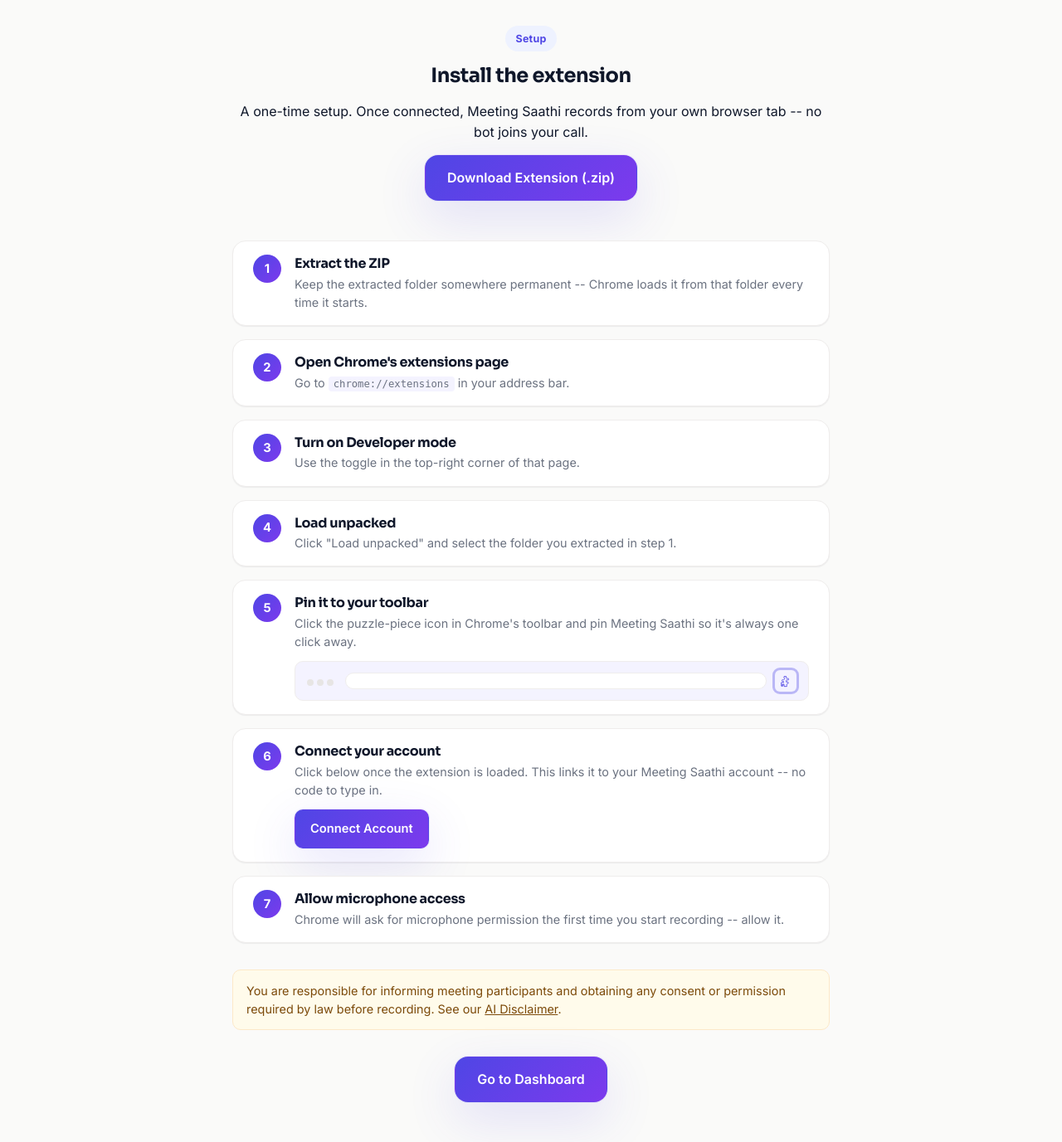
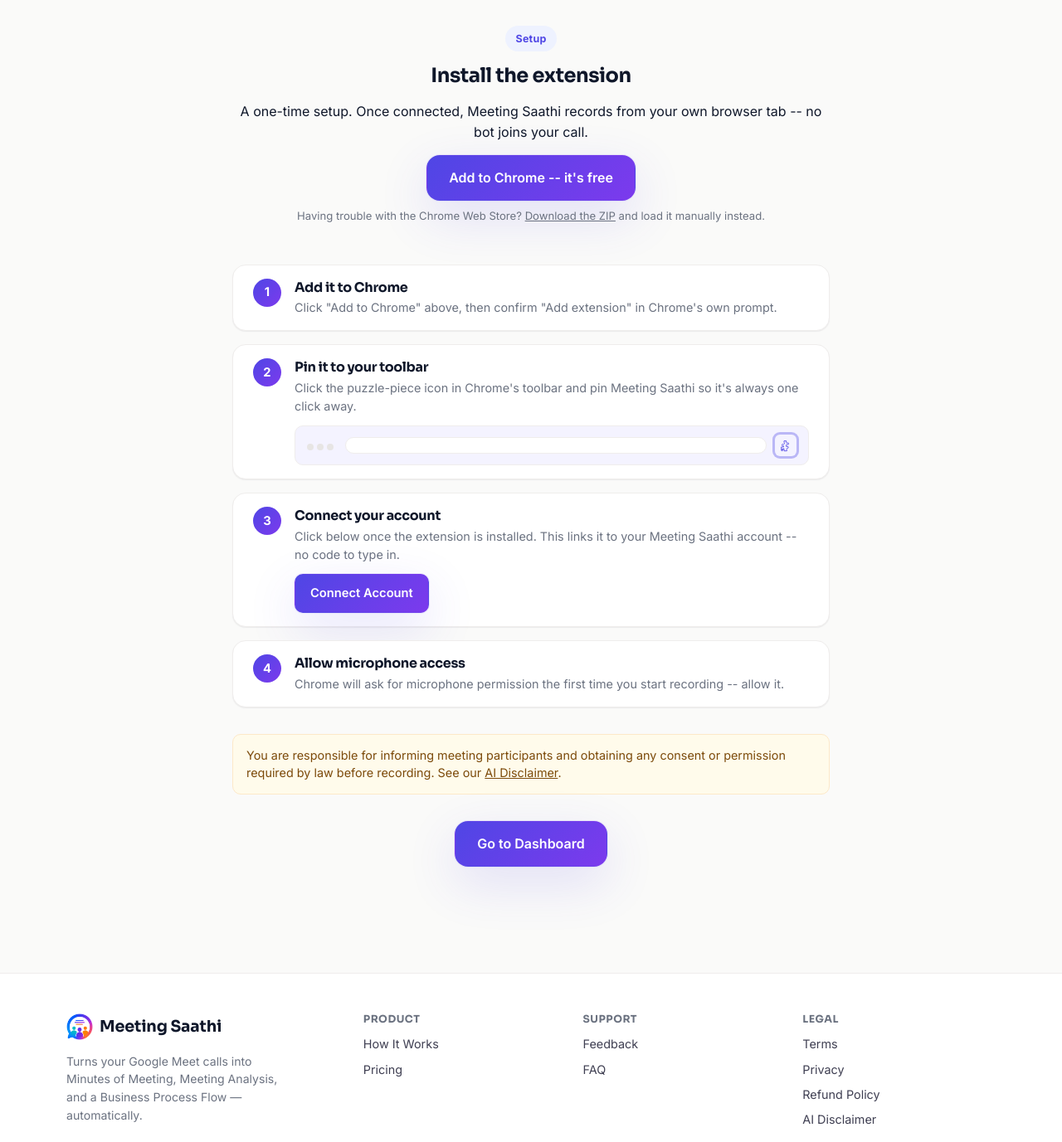
Before and after one commit to aditya2004-source/meeting-saathi, a FastAPI app: page /install in a window 1280 px wide. Shown: the part 187-1564 px from the top of the page at 83% size. Run offline with FastAPI, Linux system fonts and the light colour scheme; parts of the project's set-up code (start-up, migrations or seed data) failed here and were passed over; some libraries are stand-ins or nearby versions.

Commit message:
Chrome Web Store approved: point /install at the real extension
Version 1.0.0 was approved and published on the Chrome Web Store today
(id modfdlphhlcahmfnmbapnedhefmocfej). The install page was still pointing
chrome.runtime.sendMessage() at the dev build's pinned key-derived id, so
every real Store-installed customer's "Connect Account" click would have
targeted the wrong extension.

- EXTENSION_ID updated to the real Store id.
- Primary CTA changed from "Download Extension (.zip)" + 7 manual
  Load-unpacked steps to "Add to Chrome" (the real Store listing) + 4
  simpler steps; the ZIP stays as a secondary manual-install fallback link,
  not deleted.

CORS_ALLOWED_ORIGINS on the server also needs chrome-extension://<this-id>
added -- confirmed via a live preflight probe that requests from the real
Store extension's origin are currently rejected (400, no
Access-Control-Allow-Origin at all). That is a server-config change (VPS
.env), not a code change, and is applied separately as part of this same
deploy.

Tests: full suite run against this exact commit -- 374 passed, 12
pre-existing failures (10 in test_docgen_grounding.py for BRD/FRD functions
removed by an earlier commit and never fixed on this branch; 2 in
test_site_pages.py caused only by this test run's throwaway
ADMIN_URL_SLUG-less .env, not this change -- confirmed by re-running them
with this diff reverted, same 2 failures). None of the 12 touch /install,
EXTENSION_ID, or CORS.

Co-Authored-By: Claude Sonnet 5 <noreply@anthropic.com>

```diff
--- a/app/web/templates/site/install.html
+++ b/app/web/templates/site/install.html
@@ -7,41 +7,23 @@
     <h1>Install the extension</h1>
     <p>A one-time setup. Once connected, Meeting Saathi records from your own browser tab -- no bot joins your call.</p>
     <div class="install-download">
-      <a class="btn primary lg" href="/static/meeting-saathi-extension.zip">Download Extension (.zip)</a>
+      <a class="btn primary lg" href="https://chromewebstore.google.com/detail/modfdlphhlcahmfnmbapnedhefmocfej" target="_blank" rel="noopener">Add to Chrome -- it's free</a>
     </div>
+    <p style="font-size:0.82rem;color:var(--ms-muted);margin-top:var(--ms-space-2);">
+      Having trouble with the Chrome Web Store? <a href="/static/meeting-saathi-extension.zip">Download the ZIP</a> and load it manually instead.
+    </p>
   </div>
 
   <div class="install-steps reveal">
     <div class="install-step">
       <div class="install-num">1</div>
       <div class="install-body">
-        <h3>Extract the ZIP</h3>
-        <p>Keep the extracted folder somewhere permanent -- Chrome loads it from that folder every time it starts.</p>
+        <h3>Add it to Chrome</h3>
+        <p>Click "Add to Chrome" above, then confirm "Add extension" in Chrome's own prompt.</p>
       </div>
     </div>
     <div class="install-step">
       <div class="install-num">2</div>
-      <div class="install-body">
-        <h3>Open Chrome's extensions page</h3>
-        <p>Go to <code>chrome://extensions</code> in your address bar.</p>
-      </div>
-    </div>
-    <div class="install-step">
-      <div class="install-num">3</div>
-      <div class="install-body">
-        <h3>Turn on Developer mode</h3>
-        <p>Use the toggle in the top-right corner of that page.</p>
-      </div>
-    </div>
-    <div class="install-step">
-      <div class="install-num">4</div>
-      <div class="install-body">
-        <h3>Load unpacked</h3>
-        <p>Click "Load unpacked" and select the folder you extracted in step 1.</p>
-      </div>
-    </div>
-    <div class="install-step">
-      <div class="install-num">5</div>
       <div class="install-body">
         <h3>Pin it to your toolbar</h3>
         <p>Click the puzzle-piece icon in Chrome's toolbar and pin Meeting Saathi so it's always one click away.</p>
@@ -57,10 +39,10 @@
       </div>
     </div>
     <div class="install-step">
-      <div class="install-num">6</div>
+      <div class="install-num">3</div>
       <div class="install-body">
         <h3>Connect your account</h3>
-        <p>Click below once the extension is loaded. This links it to your Meeting Saathi account -- no code to type in.</p>
+        <p>Click below once the extension is installed. This links it to your Meeting Saathi account -- no code to type in.</p>
         <div class="install-connect">
           <button class="btn primary" onclick="connectAccount()">Connect Account</button>
           <span id="connect-status"></span>
@@ -68,7 +50,7 @@
       </div>
     </div>
     <div class="install-step">
-      <div class="install-num">7</div>
+      <div class="install-num">4</div>
       <div class="install-body">
         <h3>Allow microphone access</h3>
         <p>Chrome will ask for microphone permission the first time you start recording -- allow it.</p>
@@ -86,10 +68,13 @@
   </div>
 </section>
 <script>
-// Kept in sync with Admin personal/extension(personal)/manifest.json's "key"
-// field -- that key pins this exact deterministic id, so every customer's
-// "Load unpacked" install resolves to the same, known extension id.
-const EXTENSION_ID = "bflaaogdbjndnpjadgdnliajmfoihjgf";
+// Chrome Web Store approved this extension on 2026-09-13 -- this is the
+// real, permanent Store-assigned id (captured at upload time), not the dev
+// build's pinned "key" id anymore. Kept in sync with CORS_ALLOWED_ORIGINS in
+// production's .env, which must allow chrome-extension://<this-id> for the
+// backend to accept any request (start/chunk/finalize/pairing) from a real
+// Store-installed copy at all -- see docs/11-CHROME-WEB-STORE.md.
+const EXTENSION_ID = "modfdlphhlcahmfnmbapnedhefmocfej";
 const PAIRING_MESSAGE_TYPE = "MEETING_SAATHI_PAIR";
 
 async function connectAccount() {
```
